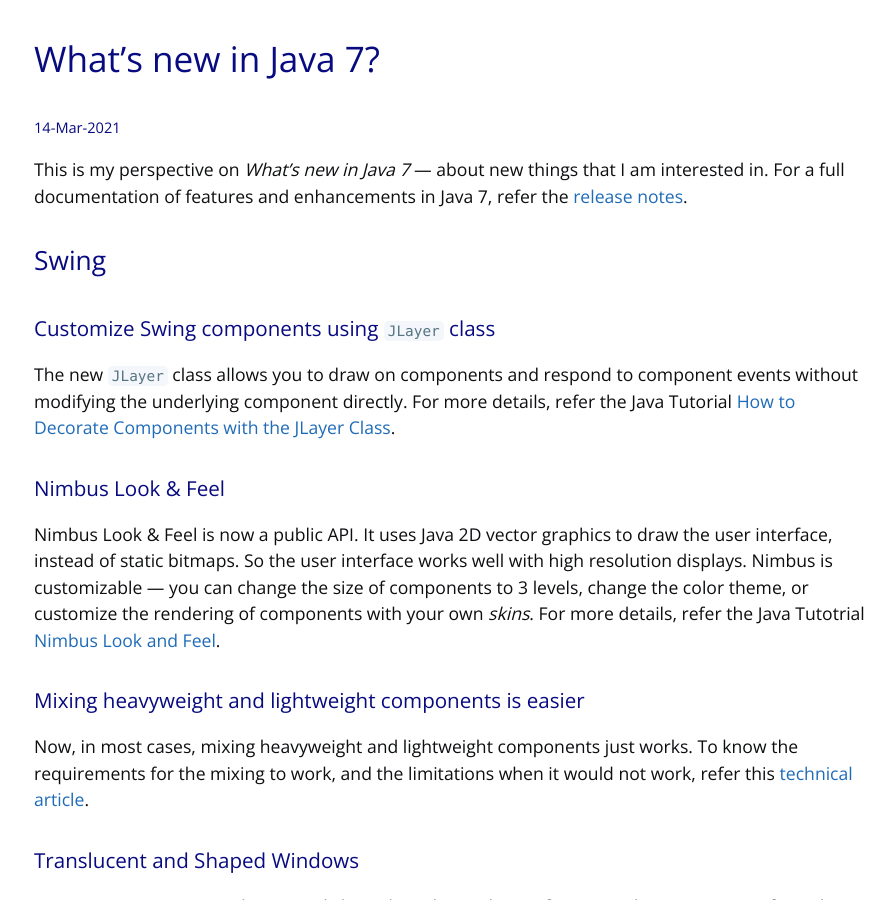
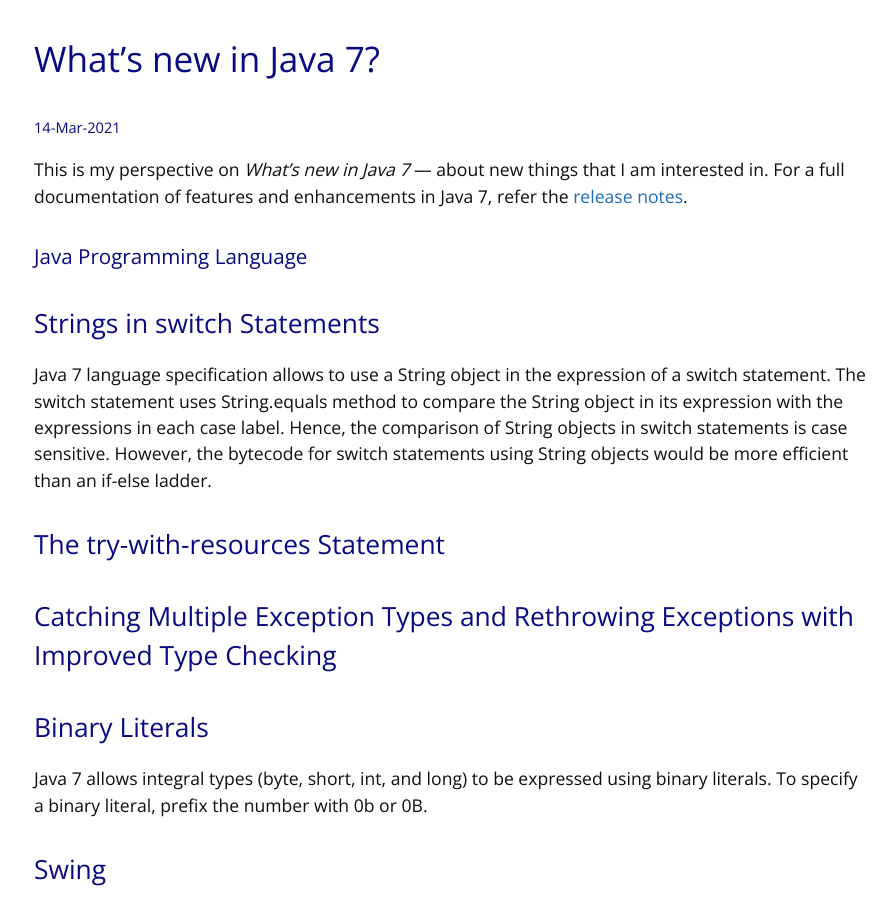
Before and after one commit to vinitjoglekar/vinitjoglekar.github.io, a Jekyll site: the page built from _pages/whats_new_java_7.md, in a window 1280 px wide and 900 px high. Shown: the whole window, without its empty margins (190-1086 px from the left). Built offline with Jekyll 4.4.1, drawn with Linux system fonts in a browser that asks for light colours.

Commit message:
Update whats_new_java_7.md

```diff
--- a/_pages/whats_new_java_7.md
+++ b/_pages/whats_new_java_7.md
@@ -7,6 +7,18 @@ title: What's new in Java 7?
 ##### 14-Mar-2021
 
 This is my perspective on _What's new in Java 7_ &mdash; about new things that I am interested in. For a full documentation of features and enhancements in Java 7, refer the [release notes](https://www.oracle.com/java/technologies/javase/jdk7-relnotes.html).
+
+### Java Programming Language
+
+## Strings in switch Statements
+Java 7 language specification allows to use a String object in the expression of a switch statement. The switch statement uses String.equals method to compare the String object in its expression with the expressions in each case label. Hence, the comparison of String objects in switch statements is case sensitive. However, the bytecode for switch statements using String objects would be more efficient than an if-else ladder.
+
+## The try-with-resources Statement
+
+## Catching Multiple Exception Types and Rethrowing Exceptions with Improved Type Checking
+
+## Binary Literals
+Java 7 allows integral types (byte, short, int, and long) to be expressed using binary literals. To specify a binary literal, prefix the number with 0b or 0B.
 
 ## Swing
 
```
